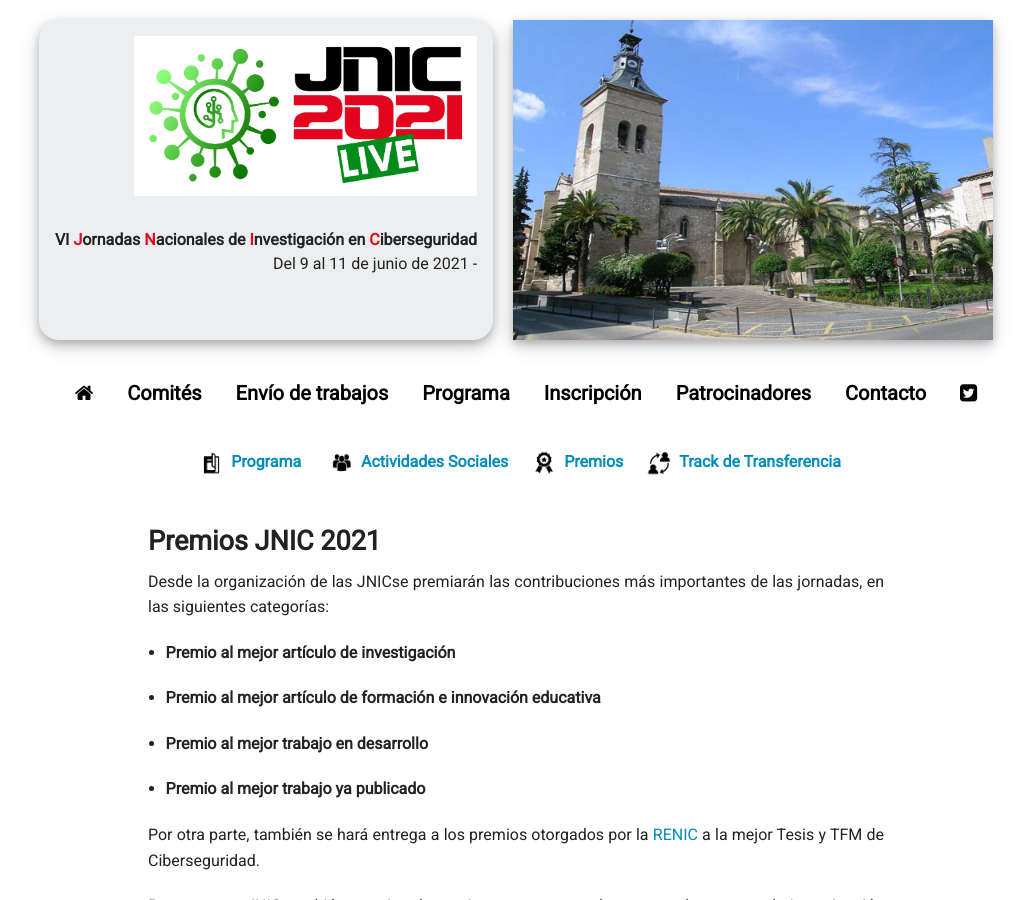
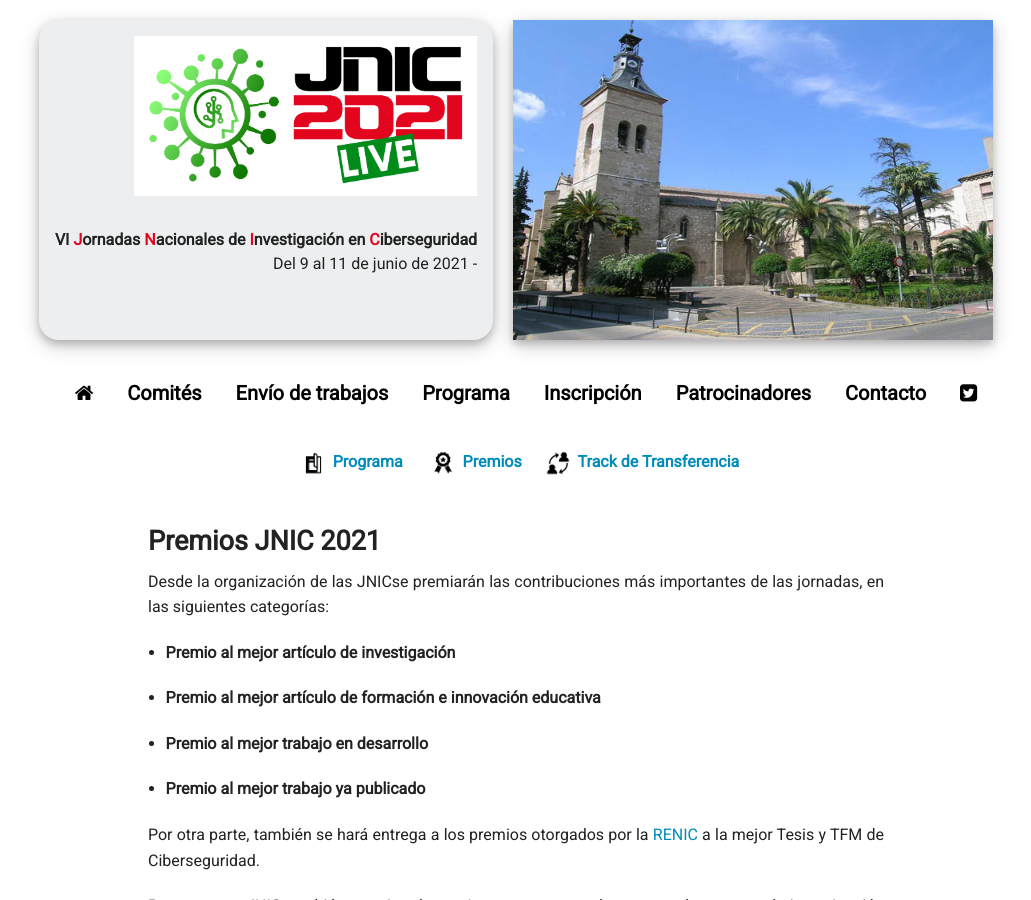
Before and after one commit to jnic2020/jnic2021.github.io, a Jekyll site: the page built from premios.md, in a window 1280 px wide and 900 px high. Shown: the whole window, without its empty margins (124-1155 px from the left). Built offline with Jekyll 4.4.1, drawn with Linux system fonts in a browser that asks for light colours; nearby versions of some CDN libraries.

Commit message:
Update premios.md

```diff
--- a/premios.md
+++ b/premios.md
@@ -10,7 +10,7 @@ __[Programa]({{site.url}}/programa)__ / [Actividades Sociales]({{site.url}}/acti
 -->
 <div class="text-center">
 <a href="{{site.url}}/programa"><img src="{{site.url}}/images/IcoPrograma.jpg" class="img-circle" 	width="40" height="40"><strong>Programa</strong></a> &nbsp;&nbsp;&nbsp;
-<a href="{{site.url}}/actividades-sociales"><img src="{{site.url}}/images/IcoActividades.jpg" class="img-circle" 	width="40" height="60"><strong>Actividades Sociales</strong></a>&nbsp;&nbsp;&nbsp;
+
 <a href="{{site.url}}/premios"><img src="{{site.url}}/images/IcoPremios.jpg" class="img-circle" 	width="40" height="40"><strong>Premios</strong></a>&nbsp;&nbsp;&nbsp;
 <a href="{{site.url}}/track-transferencia" class=""><img src="{{site.url}}/images/IcoTrackTX.jpg" class="img-circle" 	width="40" height="40"><strong>Track de Transferencia</strong></a>
 </div><br>
```
